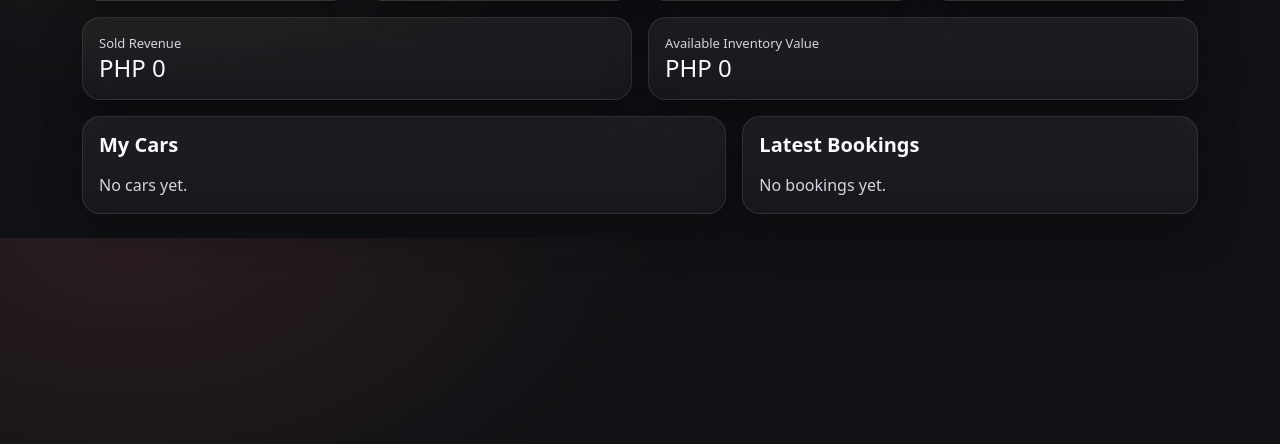
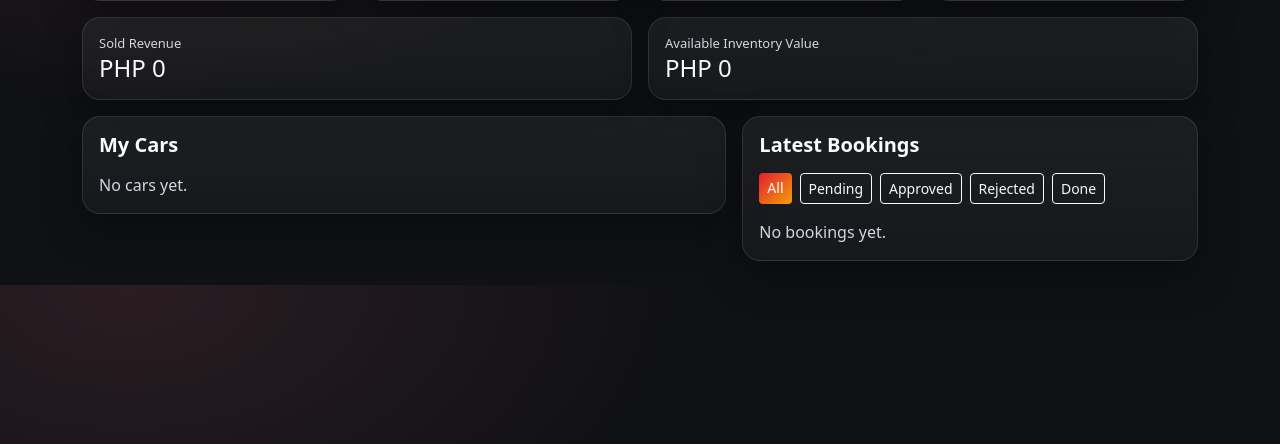
Before and after one commit to jcodeeee/automac-site, a Django app: page /owner/ in a window 1280 px wide. Shown: the part 230-674 px from the top of the page. Run offline with Django 5.2, Linux system fonts and the light colour scheme; the visitor is signed in with stand-in values (Sample User, id 1); data that the repository does not hold is empty.

Commit message:
update: <what changed>

```diff
--- a/cars/static/cars/theme.css
+++ b/cars/static/cars/theme.css
@@ -76,6 +76,18 @@ a { text-decoration: none; }
 }
 .soft-input::placeholder{ color: rgba(233,238,252,.72); }
 .soft-input:focus{ box-shadow: none!important; border-color: rgba(255,255,255,.22)!important; }
+
+/* Improve visibility of date/time picker controls on dark inputs */
+.soft-input[type="date"],
+.soft-input[type="time"]{
+  color-scheme: dark;
+}
+.soft-input[type="date"]::-webkit-calendar-picker-indicator,
+.soft-input[type="time"]::-webkit-calendar-picker-indicator{
+  filter: invert(1) brightness(1.4);
+  opacity: .95;
+  cursor: pointer;
+}
 
 /* Improve select/dropdown readability */
 select.soft-input{
--- a/cars/templates/cars/owner_dashboard.html
+++ b/cars/templates/cars/owner_dashboard.html
@@ -108,6 +108,13 @@
     <div class="card card-glass shadow-soft">
       <div class="card-body">
         <h5 class="fw-bold mb-3">Latest Bookings</h5>
+        <div class="d-flex gap-2 flex-wrap mb-3">
+          {% for tab in booking_tabs %}
+            <a class="btn btn-sm {% if selected_booking_status == tab %}btn-accent{% else %}btn-outline-light{% endif %}" href="/owner/?booking_status={{ tab }}">
+              {{ tab }}
+            </a>
+          {% endfor %}
+        </div>
         <div class="bookings-scroll">
           {% for b in bookings %}
             <div class="border rounded p-2 mb-2 bg-white booking-row">
@@ -115,9 +122,10 @@
               <div class="booking-row-meta">{{ b.car }} | {{ b.preferred_date }} {{ b.preferred_time }}</div>
               <div class="booking-row-meta">Phone: {{ b.phone }} {% if b.email %}| Email: {{ b.email }}{% endif %}</div>
               <div class="d-flex gap-2 mt-2">
-                <a class="btn btn-sm btn-success" href="/owner/bookings/{{ b.id }}/Approved/">Approve</a>
-                <a class="btn btn-sm btn-danger" href="/owner/bookings/{{ b.id }}/Rejected/">Reject</a>
-                <a class="btn btn-sm btn-dark" href="/owner/bookings/{{ b.id }}/Done/">Done</a>
+                <a class="btn btn-sm btn-success" href="/owner/bookings/{{ b.id }}/Approved/?booking_status={{ selected_booking_status }}">Approve</a>
+                <a class="btn btn-sm btn-danger" href="/owner/bookings/{{ b.id }}/Rejected/?booking_status={{ selected_booking_status }}">Reject</a>
+                <a class="btn btn-sm btn-dark" href="/owner/bookings/{{ b.id }}/Done/?booking_status={{ selected_booking_status }}">Done</a>
+                <a class="btn btn-sm btn-outline-danger" href="/owner/bookings/{{ b.id }}/delete/?booking_status={{ selected_booking_status }}" onclick="return confirm('Delete this booking?');">Delete</a>
               </div>
             </div>
           {% empty %}
--- a/cars/urls.py
+++ b/cars/urls.py
@@ -26,4 +26,5 @@ urlpatterns = [
 
     # booking status
     path("owner/bookings/<int:booking_id>/<str:status>/", views.booking_update_status, name="booking_update_status"),
+    path("owner/bookings/<int:booking_id>/delete/", views.booking_delete, name="booking_delete"),
 ]
--- a/cars/views.py
+++ b/cars/views.py
@@ -227,7 +227,14 @@ def book_test_drive(request, pk):
 @login_required
 def owner_dashboard(request):
     cars = Car.objects.filter(owner=request.user).order_by("-created_at")
-    bookings = Booking.objects.filter(car__owner=request.user).order_by("-created_at")[:10]
+    booking_status = request.GET.get("booking_status", "All").strip()
+    bookings_qs = Booking.objects.filter(car__owner=request.user).order_by("-created_at")
+    if booking_status in ["Pending", "Approved", "Rejected", "Done"]:
+        bookings_qs = bookings_qs.filter(status=booking_status)
+    else:
+        booking_status = "All"
+    bookings = bookings_qs[:50]
+    booking_tabs = ["All", "Pending", "Approved", "Rejected", "Done"]
     now = timezone.now()
     analytics = cars.aggregate(
         total_cars=Count("id"),
@@ -241,7 +248,17 @@ def owner_dashboard(request):
         sold_at__year=now.year,
         sold_at__month=now.month,
     ).count()
-    return render(request, "cars/owner_dashboard.html", {"cars": cars, "bookings": bookings, "analytics": analytics})
+    return render(
+        request,
+        "cars/owner_dashboard.html",
+        {
+            "cars": cars,
+            "bookings": bookings,
+            "analytics": analytics,
+            "booking_tabs": booking_tabs,
+            "selected_booking_status": booking_status,
+        },
+    )
 
 @login_required
 def car_create(request):
@@ -356,4 +373,12 @@ def booking_update_status(request, booking_id, status):
     booking.status = status
     booking.save(update_fields=["status"])
     _send_customer_status_email(booking)
-    return redirect("owner_dashboard")
+    selected_status = request.GET.get("booking_status", "All")
+    return redirect(f"/owner/?booking_status={selected_status}")
+
+@login_required
+def booking_delete(request, booking_id):
+    booking = get_object_or_404(Booking, pk=booking_id, car__owner=request.user)
+    selected_status = request.GET.get("booking_status", "All")
+    booking.delete()
+    return redirect(f"/owner/?booking_status={selected_status}")
```
